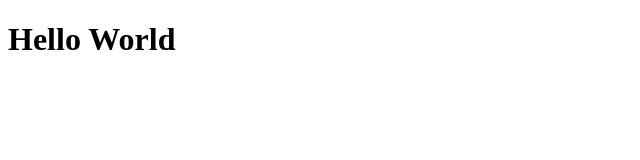
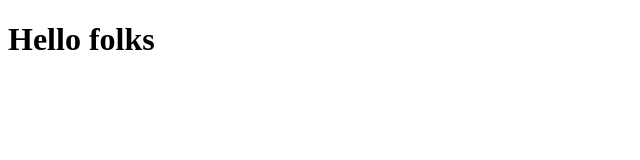
Before and after one commit to camilacollado22/ActDos, a plain HTML site: page index.html in a window 1280 px wide. Shown: the full height of the page, 0-640 px from the left. Drawn offline with Linux system fonts and the light colour scheme.

Commit message:
Cambio World por folks

```diff
--- a/index.html
+++ b/index.html
@@ -6,6 +6,6 @@
     <title>Actividad 2</title>
 </head>
 <body>
-    <h1>Hello World</h1>
+    <h1>Hello folks</h1>
 </body>
 </html>
```
